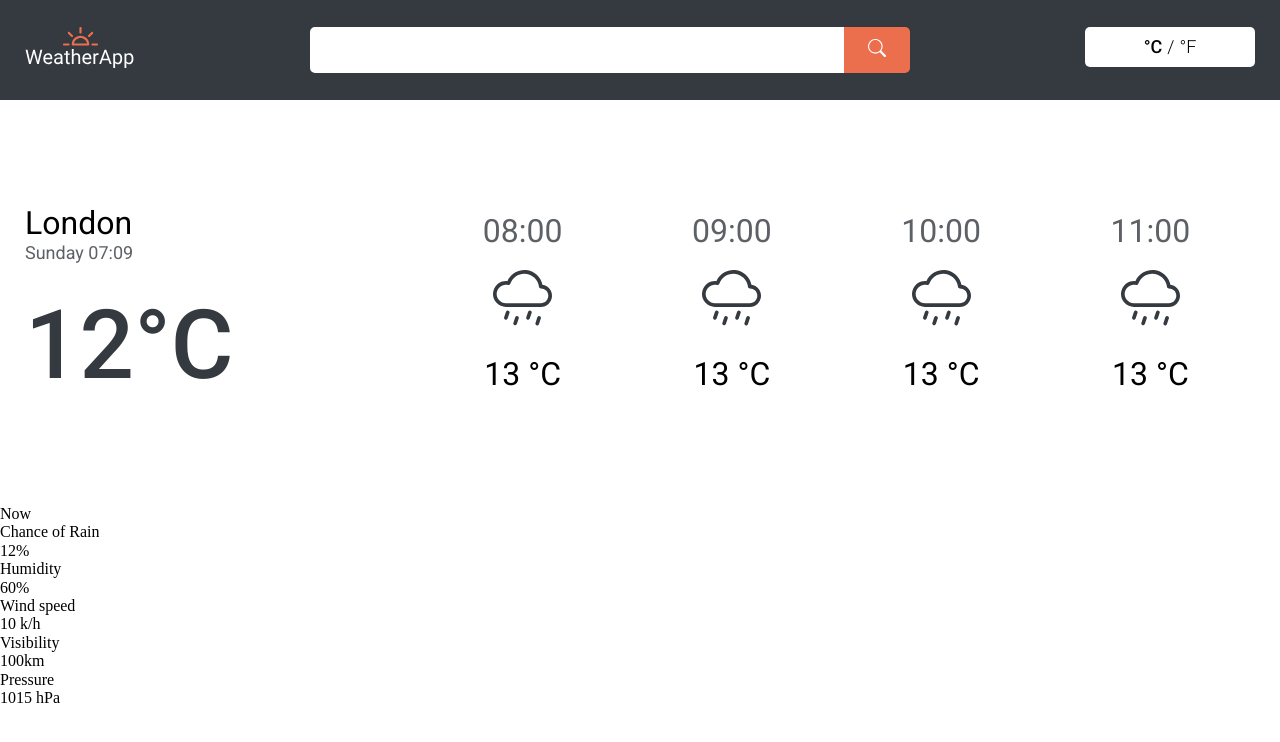
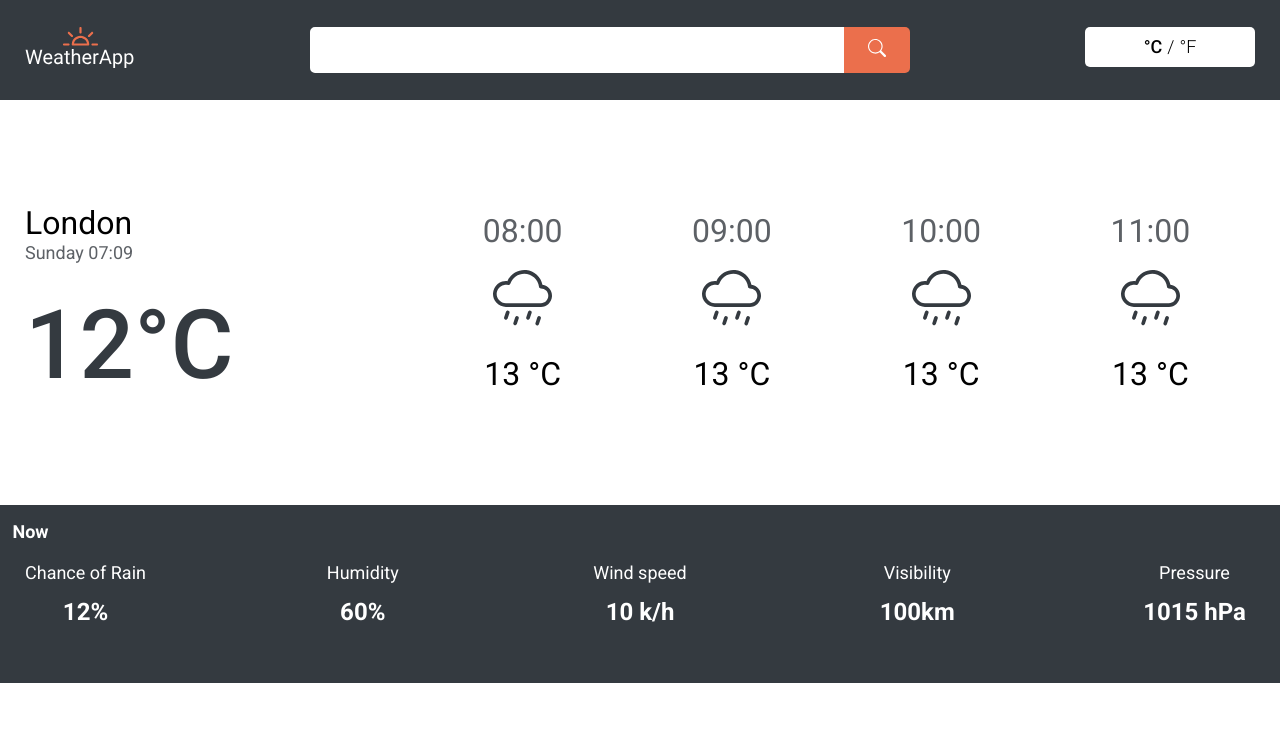
Before and after one commit to VladyslavHimself/weather-app, a React (Create React App) app: page / in a window 1280 px wide. Shown: the top 742 px of the page. Built offline with nearby package versions, Linux system fonts and the light colour scheme.

Commit message:
Done layout for detailed weather info at the moment

```diff
--- a/src/components/App/Component.tsx
+++ b/src/components/App/Component.tsx
@@ -72,56 +72,96 @@ function App() {
                 </div>
             </div>
 
-            <div className="detailed-now-weather">
-                <div className="detailed-now-weather__hint">Now</div>
-                <div className="container">
-                    <div className="detailed-information-tab">
-                        <div className="detailed-information-tab__title">
+            <div className={classes['detailed-now-weather']}>
+                <div className={classes['detailed-now-weather__hint']}>Now</div>
+                <div className={classes.container}>
+                    <div className={classes['detailed-information-tab']}>
+                        <div
+                            className={
+                                classes['detailed-information-tab__title']
+                            }
+                        >
                             Chance of Rain
                         </div>
-                        <div className="detailed-information-tab__data">
+                        <div
+                            className={
+                                classes['detailed-information-tab__data']
+                            }
+                        >
                             12%
                         </div>
                     </div>
 
-                    <div className="detailed-information-tab">
-                        <div className="detailed-information-tab__title">
+                    <div className={classes['detailed-information-tab']}>
+                        <div
+                            className={
+                                classes['detailed-information-tab__title']
+                            }
+                        >
                             Humidity
                         </div>
-                        <div className="detailed-information-tab__data">
+                        <div
+                            className={
+                                classes['detailed-information-tab__data']
+                            }
+                        >
                             60%
                         </div>
                     </div>
 
-                    <div className="detailed-information-tab">
-                        <div className="detailed-information-tab__title">
+                    <div className={classes['detailed-information-tab']}>
+                        <div
+                            className={
+                                classes['detailed-information-tab__title']
+                            }
+                        >
                             Wind speed
                         </div>
-                        <div className="detailed-information-tab__data">
+                        <div
+                            className={
+                                classes['detailed-information-tab__data']
+                            }
+                        >
                             10 k/h
                         </div>
                     </div>
 
-                    <div className="detailed-information-tab">
-                        <div className="detailed-information-tab__title">
+                    <div className={classes['detailed-information-tab']}>
+                        <div
+                            className={
+                                classes['detailed-information-tab__title']
+                            }
+                        >
                             Visibility
                         </div>
-                        <div className="detailed-information-tab__data">
+                        <div
+                            className={
+                                classes['detailed-information-tab__data']
+                            }
+                        >
                             100km
                         </div>
                     </div>
 
-                    <div className="detailed-information-tab">
-                        <div className="detailed-information-tab__title">
+                    <div className={classes['detailed-information-tab']}>
+                        <div
+                            className={
+                                classes['detailed-information-tab__title']
+                            }
+                        >
                             Pressure
                         </div>
-                        <div className="detailed-information-tab__data">
+                        <div
+                            className={
+                                classes['detailed-information-tab__data']
+                            }
+                        >
                             1015 hPa
                         </div>
                     </div>
                 </div>
             </div>
-            <div className="detailed-daily-weather" />
+            <div className={classes['detailed-daily-weather']} />
         </div>
     );
 }
--- a/src/components/App/styles.module.scss
+++ b/src/components/App/styles.module.scss
@@ -84,6 +84,68 @@
     }
 }
 
+.detailed-now-weather {
+    position: relative;
+    width: 100%;
+
+    display: flex;
+    justify-content: space-around;
+    flex-wrap: wrap;
+
+    background-color: $background-inverse;
+
+    font-family: 'Roboto', sans-serif;
+
+    &__hint {
+        position: absolute;
+        top: 10%;
+        left: 1%;
+        transform: translate(-1%, -10%);
+
+        color: $text-color-inverse;
+
+        font-weight: 700;
+        font-size: 18px;
+        line-height: 21px;
+    }
+
+    .container {
+        width: $container-max-width;
+        min-height: 178px;
+        display: flex;
+        justify-content: space-between;
+        align-items: center;
+    }
+
+    .detailed-information-tab {
+        width: 121px;
+        height: 64px;
+
+        display: flex;
+        justify-content: center;
+        align-items: center;
+        flex-direction: column;
+
+        color: $text-color-inverse;
+
+        // border: 1px solid red;
+        &__title {
+            font-style: normal;
+            font-weight: 400;
+            font-size: 18px;
+            line-height: 21px;
+        }
+
+        &__data {
+            margin-top: 15px;
+
+            font-weight: 700;
+            font-size: 24px;
+            line-height: 28px;
+        }
+    }
+}
+
 @media (max-width: 1092px) {
     .today-weather {
         .container {
@@ -115,3 +177,24 @@
         }
     }
 }
+
+// detailed-now-weather
+
+@media (max-width: 725px) {
+    .detailed-now-weather {
+        &__hint {
+            top: 5%;
+            left: 50%;
+
+            transform: translate(-50%, -5%);
+        }
+        .container {
+            flex-direction: column;
+            margin: 100px 0;
+        }
+    }
+
+    .detailed-information-tab {
+        margin: 25px 0;
+    }
+}
```
Also changed, not shown: 1 other file (tests, documents, lock files or other folders).
